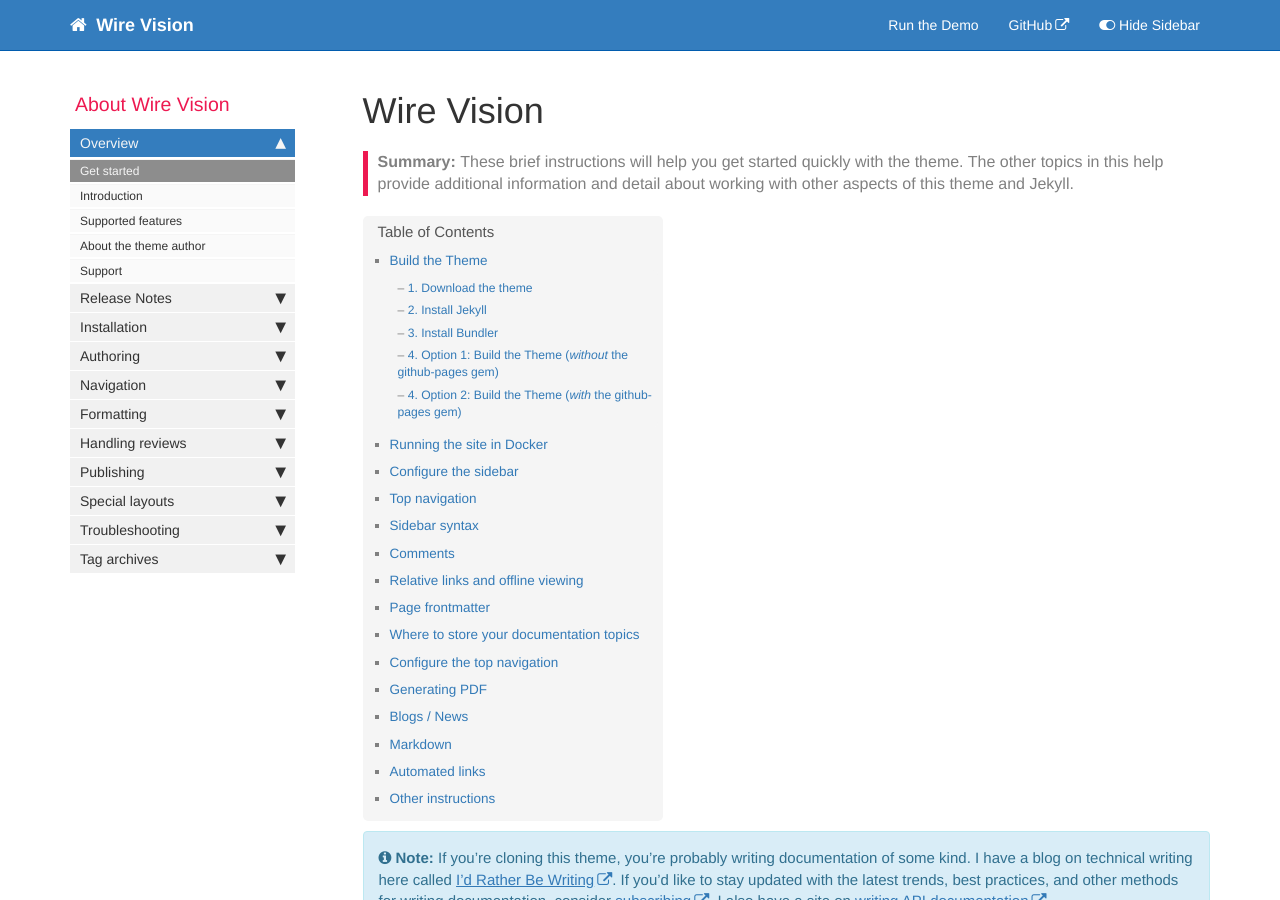
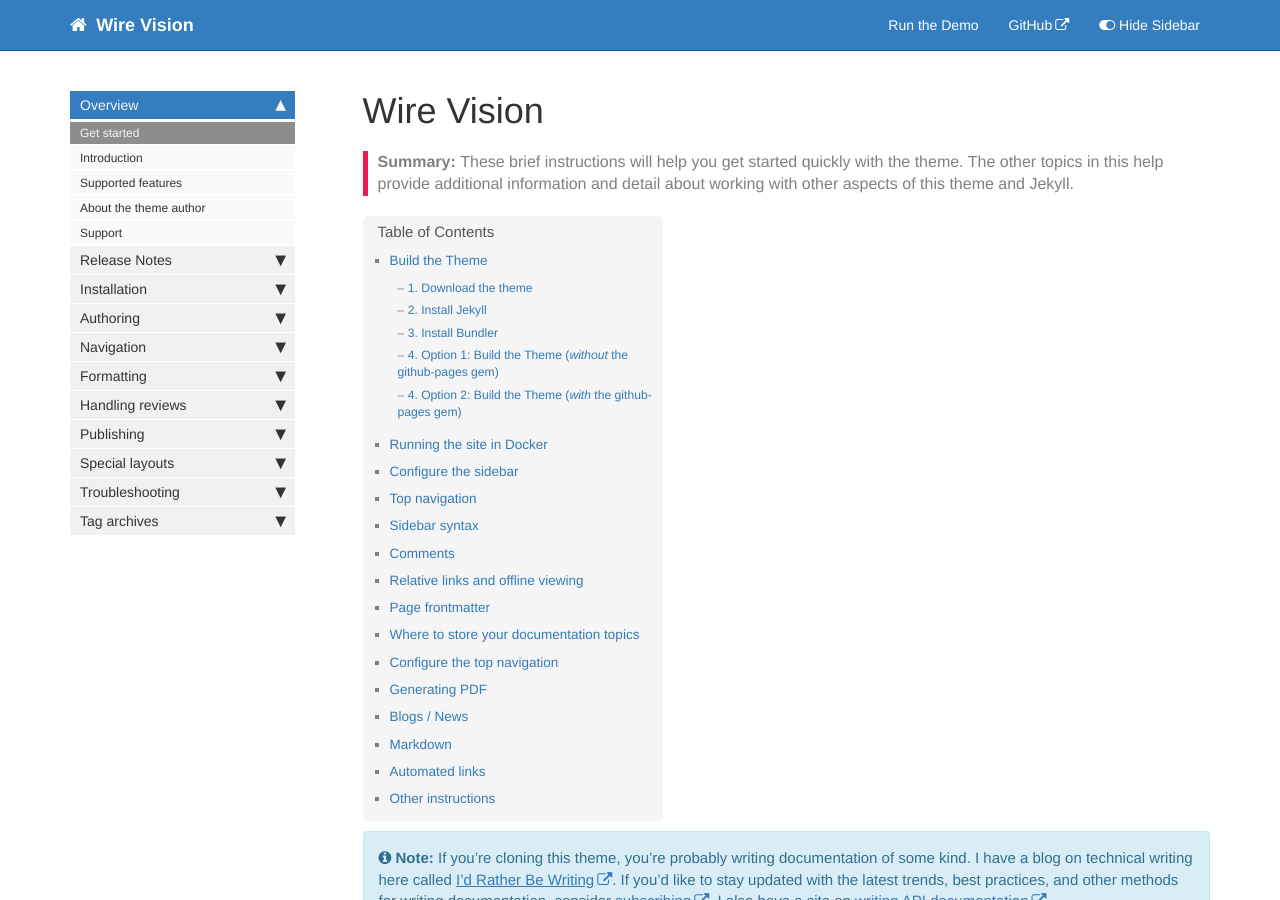
Before and after one commit to autonlab/wire-vision, a Jekyll site: the page built from index.md, in a window 1280 px wide and 900 px high. Built offline with Jekyll 4.4.1, drawn with Linux system fonts in a browser that asks for light colours; comment, search, counter and statistics services are not loaded.

Commit message:
minor text updates

```diff
--- a/_data/sidebars/mydoc_sidebar.yml
+++ b/_data/sidebars/mydoc_sidebar.yml
@@ -2,7 +2,7 @@
 
 entries:
 - title: sidebar
-  product: About Wire Vision
+  product:
   version:
   folders:
 
--- a/_includes/sidebar.html
+++ b/_includes/sidebar.html
@@ -57,4 +57,4 @@
 <!-- this highlights the active parent class in the navgoco sidebar. this is critical so that the parent expands when you're viewing a page. This must appear below the sidebar code above. Otherwise, if placed inside customscripts.js, the script runs before the sidebar code runs and the class never gets inserted.-->
 <script>$("li.active").parents('li').toggleClass("active");</script>
 
-{% comment %} Copyright 2021 Google LLC {% endcomment %}
+{% comment %} Copyright 2023 Auton Lab {% endcomment %}
```
